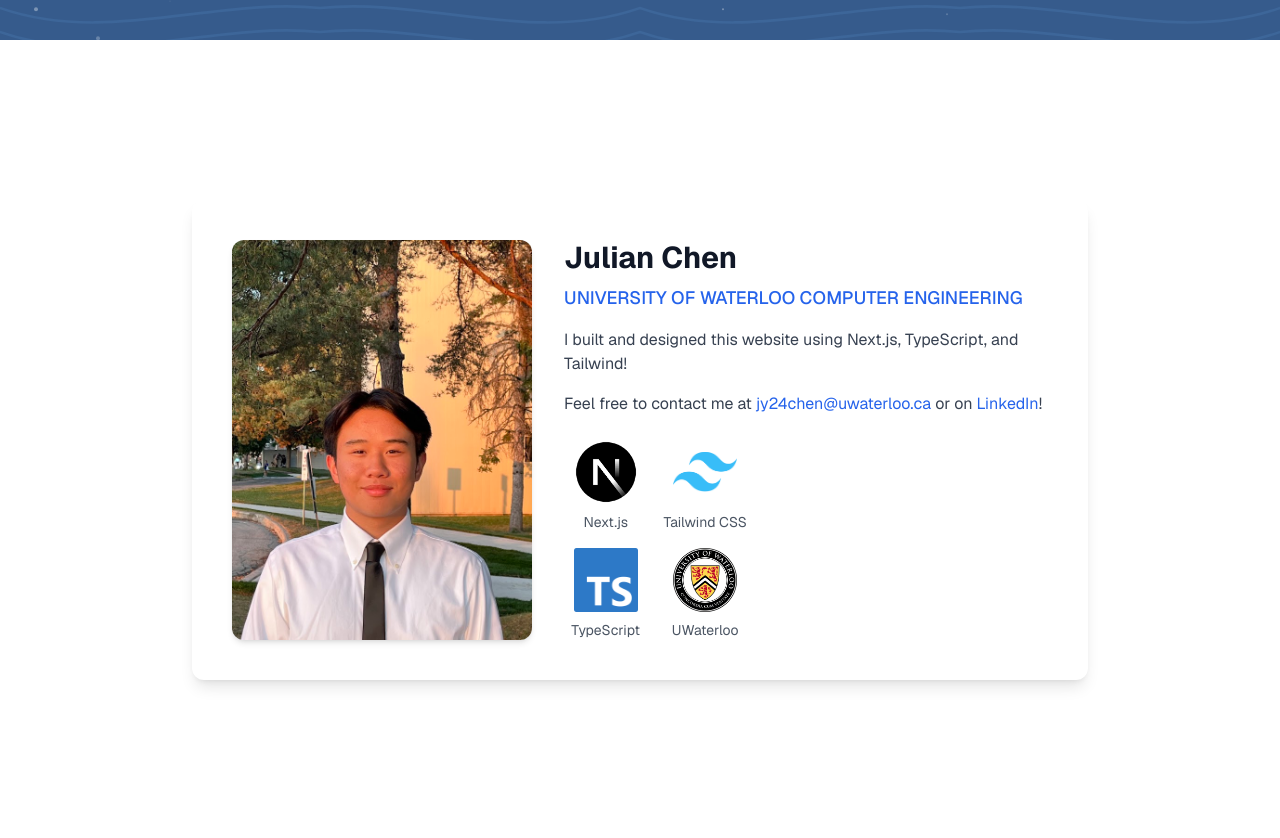
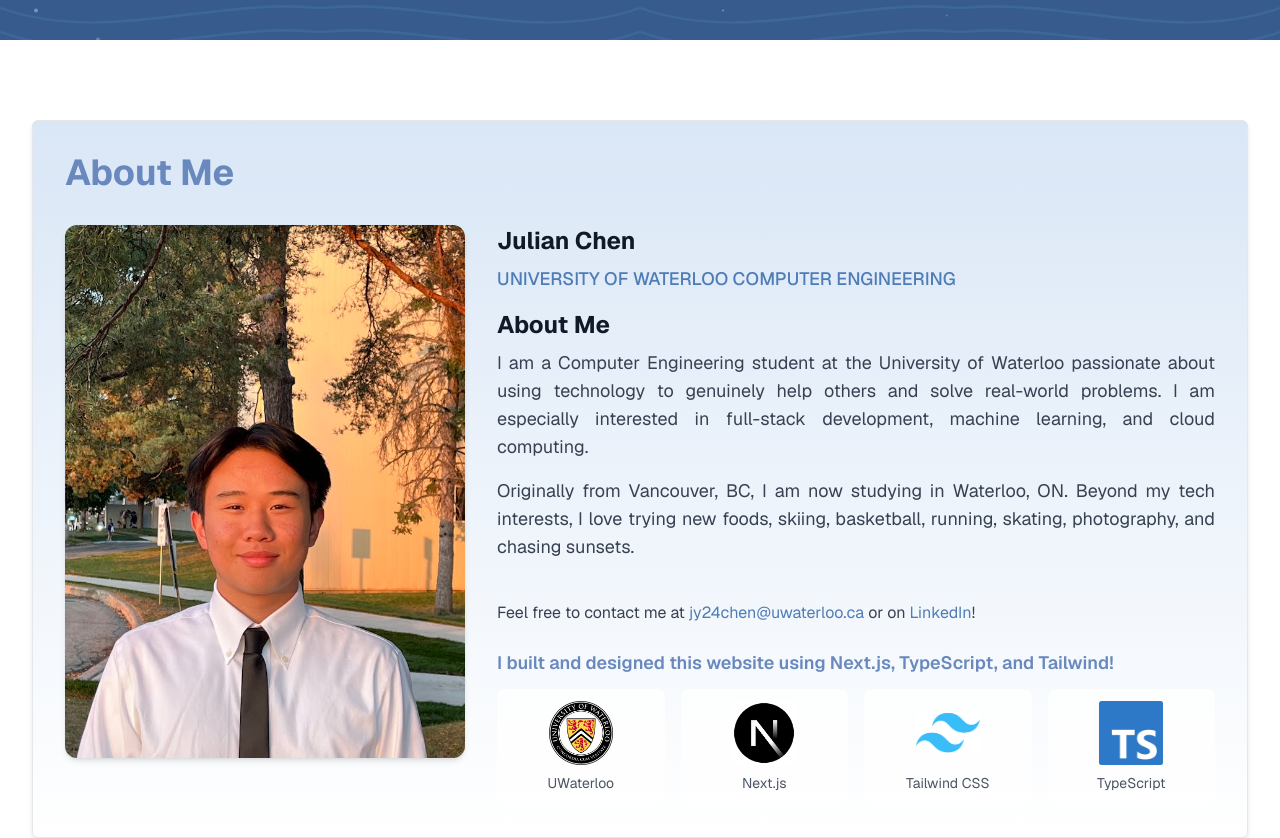
Before and after one commit to julianchen24/julian-portfolio, a Next.js app: page / in a window 1280 px wide. Shown: the part 760-1598 px from the top of the page. Built offline with nearby package versions, Linux system fonts and the light colour scheme.

Commit message:
Updated profile card coloring and formating

```diff
--- a/src/app/page.tsx
+++ b/src/app/page.tsx
@@ -557,25 +557,6 @@ export default function Home() {
       >
         <SkillsSection />
       </section>
-
-      {/* About Section */}
-      <div className="snap-none"> {/* Wrap in div to break out of snap behavior */}
-        <section
-          ref={aboutSectionRef}
-          id="about"
-          className="min-h-screen bg-white dark:bg-gray-900 py-20 flex items-center"
-        >
-          <div className="max-w-7xl mx-auto px-4 sm:px-6 lg:px-8">
-            <h2 className="text-3xl font-bold text-gray-900 dark:text-white mb-8">About Me</h2>
-            <p className="text-lg text-gray-700 dark:text-gray-300 mb-12">
-            Hi! I am Julian, a Computer Engineering student at the University of Waterloo passionate about using technology to geuinely help others
-            and solve real-world problems. I am especially interested in full-stack development, machine learning, and cloud computing.
-            I am originally from Vancouver, BC, but I will be studying in Waterloo, ON for the next few years.
-            Beyond my tech interests, I love trying new foods, skiing, basketball, running, skating, photography, and chasing sunsets.
-            </p>
-          </div>
-        </section>
-      </div>
     </div>
   );
 }
--- a/src/components/NotableProjectCard.tsx
+++ b/src/components/NotableProjectCard.tsx
@@ -65,7 +65,7 @@ const NotableProjectCard: React.FC = () => {
                 bg-gradient-to-b from-[#83AEE2] to-[#4D7CB6] dark:from-[#83AEE2] dark:to-[#4D7CB6]
                 hover:from-[#83AEE2] hover:to-[#4165AA] dark:hover:from-[#83AEE2] dark:hover:to-[#4165AA]"
             >
-              See More Projects
+              Check Out More Projects
               <svg className="w-4 h-4 ml-2" fill="none" strokeLinecap="round" strokeLinejoin="round" strokeWidth="2" viewBox="0 0 24 24" stroke="currentColor">
                 <path d="M14 5l7 7m0 0l-7 7m7-7H3"></path>
               </svg>
--- a/src/components/ProfileCard.tsx
+++ b/src/components/ProfileCard.tsx
@@ -5,39 +5,58 @@ import Image from 'next/image';
 
 export default function ProfileCard() {
   return (
-    <div className="max-w-4xl mx-auto px-10 py-10 bg-white dark:bg-gray-800 rounded-xl shadow-lg">
-      {/* 👇 Make the flex container wrap BOTH image and text */}
+    <div className="w-full max-w-7xl mx-auto px-4 sm:px-6 lg:px-8">
+      {/* Card container with gradient background similar to other sections */}
+      <div className="border border-gray-200 dark:border-gray-700 rounded-md shadow-md p-6 md:p-8
+        bg-gradient-to-b from-[#83AEE2]/30 to-white dark:from-[#4D7CB6]/30 dark:to-gray-800">
+
+        {/* Blue title matching the image */}
+        <h2 className="text-4xl font-bold mb-8 text-[#6989BE] dark:text-[#83AEE2]">
+          About Me
+        </h2>
+
         <div className="flex flex-col md:flex-row items-center md:items-start gap-8">
-
           {/* Left: Profile Image */}
           <div className="flex-shrink-0">
             <Image
               src="/images/PortfolioJulian.jpg"
               alt="Julian on a dock"
-            width={300}
+              width={400}
               height={300}
               className="rounded-xl object-cover shadow-md"
             />
           </div>
 
-        {/* Right: Profile Info + Tech Stack */}
+          {/* Right: Profile Info + About Me + Tech Stack */}
           <div className="flex-1 flex flex-col items-center md:items-start">
-          <h2 className="text-3xl font-bold text-gray-900 dark:text-white mb-2">
+            <h2 className="text-2xl font-bold text-gray-900 dark:text-white mb-2">
               Julian Chen
             </h2>
-          <p className="text-lg font-medium text-blue-600 dark:text-blue-400 mb-4">
+            <p className="text-lg font-medium text-[#4D7CB6] dark:text-[#83AEE2] mb-4">
               UNIVERSITY OF WATERLOO COMPUTER ENGINEERING
             </p>
 
-          <p className="text-gray-700 dark:text-gray-300 mb-4 text-center md:text-left">
-            I built and designed this website using Next.js, TypeScript, and Tailwind!
+            {/* About Me Section */}
+            <h2 className="text-2xl font-bold text-gray-900 dark:text-white mb-2">
+              About Me
+            </h2>
+            <div className="w-full mb-6">
+              <p className="text-gray-700 text-lg dark:text-gray-300 mb-4 text-justify">
+                I am a Computer Engineering student at the University of Waterloo passionate about using technology to genuinely help others
+                and solve real-world problems. I am especially interested in full-stack development, machine learning, and cloud computing.
               </p>
+              <p className="text-gray-700 text-lg dark:text-gray-300 mb-4 text-justify">
+                Originally from Vancouver, BC, I am now studying in Waterloo, ON. Beyond my tech interests, I love trying new foods, skiing,
+                basketball, running, skating, photography, and chasing sunsets.
+              </p>
+            </div>
 
+            {/* Contact Info */}
             <p className="text-gray-700 dark:text-gray-300 mb-6 text-center md:text-left">
               Feel free to contact me at{" "}
               <a
                 href="mailto:jy24chen@uwaterloo.ca"
-              className="text-blue-600 hover:text-blue-800 dark:text-blue-400 dark:hover:text-blue-300"
+                className="text-[#4D7CB6] hover:text-[#365B8C] dark:text-[#83AEE2] dark:hover:text-[#B2D0F0]"
               >
                 jy24chen@uwaterloo.ca
               </a>{" "}
@@ -46,21 +65,25 @@ export default function ProfileCard() {
                 href="https://www.linkedin.com/in/julian--chen/"
                 target="_blank"
                 rel="noopener noreferrer"
-              className="text-blue-600 hover:text-blue-800 dark:text-blue-400 dark:hover:text-blue-300"
+                className="text-[#4D7CB6] hover:text-[#365B8C] dark:text-[#83AEE2] dark:hover:text-[#B2D0F0]"
               >
                 LinkedIn
               </a>!
             </p>
 
             {/* Technologies Grid */}
-          <div className="grid grid-cols-2 gap-4">
+            <div className="w-full">
+              <h3 className="text-lg font-semibold text-[#6989BE] dark:text-[#83AEE2] mb-3">
+                I built and designed this website using Next.js, TypeScript, and Tailwind!
+              </h3>
+              <div className="grid grid-cols-2 sm:grid-cols-4 gap-4">
                 {[
+                  { src: "/images/waterloo-logo.png", alt: "UWaterloo", label: "UWaterloo" },
                   { src: "/images/nextjs-logo.png", alt: "Next.js", label: "Next.js" },
                   { src: "/images/tailwind-logo.png", alt: "Tailwind CSS", label: "Tailwind CSS" },
                   { src: "/images/typescript-logo.png", alt: "TypeScript", label: "TypeScript" },
-              { src: "/images/waterloo-logo.png", alt: "UWaterloo", label: "UWaterloo" },
                 ].map(({ src, alt, label }) => (
-              <div key={alt} className="flex flex-col items-center">
+                  <div key={alt} className="flex flex-col items-center p-3 bg-white/80 dark:bg-gray-700/80 rounded-lg transition-all duration-300 hover:shadow-md">
                     <div className="relative w-16 h-16 mb-2">
                       <Image src={src} alt={alt} fill className="object-contain" />
                     </div>
@@ -71,5 +94,7 @@ export default function ProfileCard() {
             </div>
           </div>
         </div>
+      </div>
+    </div>
   );
 }
```
Lines whose indentation alone changed are shown as unchanged.
